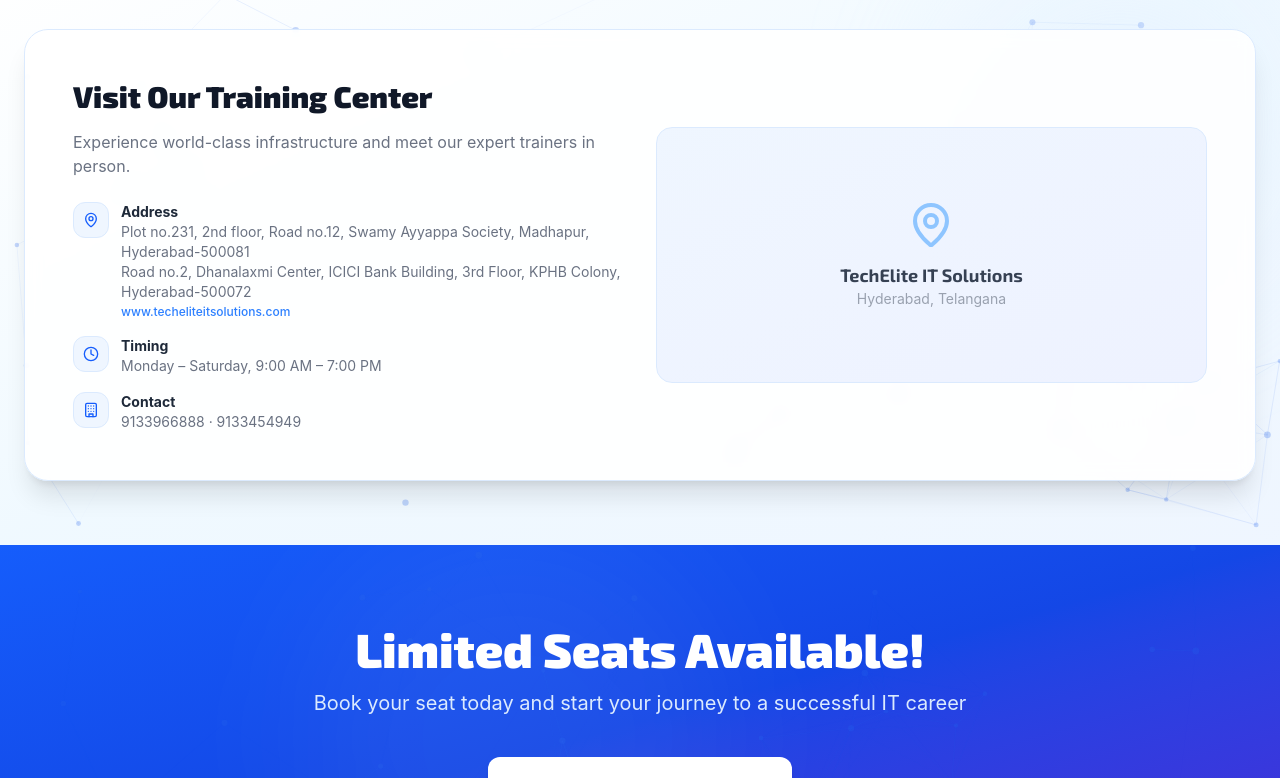
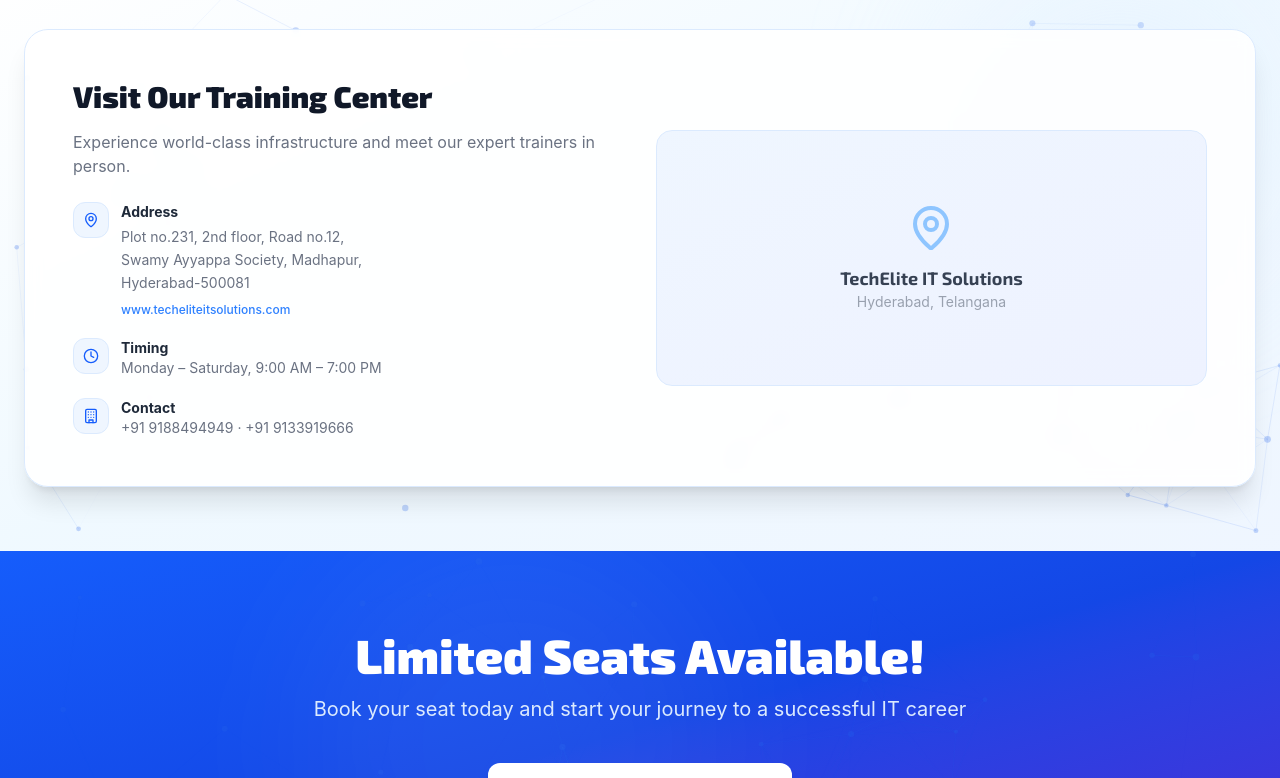
Before and after one commit to JnvdsKushal/TechEliteITSolutions, a React (Vite) app in the folder frontend/: page /courses/offline in a window 1280 px wide. Shown: the part 2004-2782 px from the top of the page. Built offline with nearby package versions, Linux system fonts and the light colour scheme; no server answers.

Commit message:
location fixed

```diff
--- a/frontend/src/app/pages/OfflineCourses.tsx
+++ b/frontend/src/app/pages/OfflineCourses.tsx
@@ -140,23 +140,27 @@
 /* ── Main ────────────────────────────────────────────────────────────────── */
 export function OfflineCourses() {
   const [courses, setCourses] = useState(staticCourses);
-  const [loading, setLoading] = useState(true);
 
   useEffect(() => {
     fetch('/api/courses/offline/')
-      .then(res => res.json())
-      .then(data => { if (data && data.length > 0) setCourses(data); setLoading(false); })
-      .catch(() => setLoading(false));
+      .then(res => {
+        if (!res.ok) {
+          throw new Error(`API error: ${res.status}`);
+        }
+        return res.json();
+      })
+      .then(data => {
+        if (Array.isArray(data) && data.length > 0) {
+          setCourses(data);
+        }
+      })
+      .catch(error => {
+        console.warn(
+          'Could not load courses from backend. Using static courses.',
+          error
+        );
+      });
   }, []);
-
-  if (loading) return (
-    <div className="min-h-screen flex items-center justify-center bg-white">
-      <motion.div animate={{ scale: [1, 1.08, 1], opacity: [0.5, 1, 0.5] }} transition={{ duration: 1.5, repeat: Infinity }}
-        className="text-blue-600 text-xl font-bold" style={{ fontFamily: "'Exo 2', sans-serif" }}>
-        Loading Courses…
-      </motion.div>
-    </div>
-  );
 
   return (
     <div className="min-h-screen bg-white">
@@ -238,47 +242,133 @@
 <section className="relative py-16 overflow-hidden">
   <div className="absolute inset-0 bg-gradient-to-br from-white via-sky-50 to-blue-50" />
   <NetworkBackground />
+
   <div className="absolute inset-0 z-[2] pointer-events-none overflow-hidden">
-          <motion.div className="absolute top-0 right-0 w-80 h-80 bg-blue-100/30 rounded-full blur-3xl"
-            animate={{ scale: [1, 1.1, 1] }} transition={{ duration: 12, repeat: Infinity, ease: 'easeInOut' }} />
+    <motion.div
+      className="absolute top-0 right-0 w-80 h-80 bg-blue-100/30 rounded-full blur-3xl"
+      animate={{ scale: [1, 1.1, 1] }}
+      transition={{ duration: 12, repeat: Infinity, ease: 'easeInOut' }}
+    />
   </div>
+
   <div className="relative z-[3] max-w-7xl mx-auto px-6">
-          <motion.div initial={{ opacity: 0, y: 30 }} whileInView={{ opacity: 1, y: 0 }} viewport={{ once: true }}
-            className="bg-white/90 backdrop-blur-sm rounded-3xl p-8 md:p-12 border border-blue-100 shadow-xl">
+    <motion.div
+      initial={{ opacity: 0, y: 30 }}
+      whileInView={{ opacity: 1, y: 0 }}
+      viewport={{ once: true }}
+      className="bg-white/90 backdrop-blur-sm rounded-3xl p-8 md:p-12 border border-blue-100 shadow-xl"
+    >
       <div className="grid grid-cols-1 md:grid-cols-2 gap-8 items-center">
+
+        {/* Left — Details */}
         <div>
-                <h2 className="text-3xl font-black text-gray-900 mb-4" style={{ fontFamily: "'Exo 2', sans-serif" }}>
+          <h2
+            className="text-3xl font-black text-gray-900 mb-4"
+            style={{ fontFamily: "'Exo 2', sans-serif" }}
+          >
             Visit Our Training Center
           </h2>
-                <p className="text-gray-500 mb-6">Experience world-class infrastructure and meet our expert trainers in person.</p>
-                <div className="space-y-4">
-                  {[
-                    { icon: MapPin,   label: 'Address',  value: 'Plot no.231, 2nd floor, Road no.12, Swamy Ayyappa Society, Madhapur, Hyderabad-500081 \n  Road no.2, Dhanalaxmi Center, ICICI Bank Building, 3rd Floor, KPHB Colony, Hyderabad-500072', sub: 'www.techeliteitsolutions.com' },
-                    { icon: Clock,    label: 'Timing',   value: 'Monday – Saturday, 9:00 AM – 7:00 PM' },
-                    { icon: Building, label: 'Contact',  value: '9133966888 · 9133454949' },
-                  ].map((item, i) => (
-                    <div key={i} className="flex items-start gap-3">
+
+          <p className="text-gray-500 mb-6">
+            Experience world-class infrastructure and meet our expert trainers
+            in person.
+          </p>
+
+          <div className="space-y-5">
+
+            {/* Location */}
+            <div className="flex items-start gap-3">
               <div className="w-9 h-9 rounded-xl bg-blue-50 border border-blue-100 flex items-center justify-center flex-shrink-0">
-                        <item.icon className="text-blue-600" size={16} />
+                <MapPin className="text-blue-600" size={16} />
               </div>
+
               <div>
-                        <div className="font-bold text-gray-800 text-sm">{item.label}</div>
-                        <div className="text-gray-500 text-sm whitespace-pre-line">
-                                {item.value}
+                <div className="font-bold text-gray-800 text-sm mb-1">
+                  Address
                 </div>
-                        {item.sub && <div className="text-xs text-blue-500 font-medium mt-0.5">{item.sub}</div>}
+
+                <div className="text-gray-500 text-sm leading-relaxed">
+                  <div>
+                    Plot no.231, 2nd floor, Road no.12,
+                    <br />
+                    Swamy Ayyappa Society, Madhapur,
+                    <br />
+                    Hyderabad-500081
+                  </div>
+
+                  {/* <div className="mt-3">
+                    Road no.2, Dhanalaxmi Center,
+                    <br />
+                    ICICI Bank Building, 3rd Floor,
+                    <br />
+                    KPHB Colony, Hyderabad-500072
+                  </div> */}
+                </div>
+
+                <div className="text-xs text-blue-500 font-medium mt-2">
+                  www.techeliteitsolutions.com
                 </div>
               </div>
-                  ))}
+            </div>
+
+            {/* Timing */}
+            <div className="flex items-start gap-3">
+              <div className="w-9 h-9 rounded-xl bg-blue-50 border border-blue-100 flex items-center justify-center flex-shrink-0">
+                <Clock className="text-blue-600" size={16} />
+              </div>
+
+              <div>
+                <div className="font-bold text-gray-800 text-sm">
+                  Timing
+                </div>
+
+                <div className="text-gray-500 text-sm">
+                  Monday – Saturday, 9:00 AM – 7:00 PM
                 </div>
               </div>
+            </div>
+
+            {/* Contact */}
+            <div className="flex items-start gap-3">
+              <div className="w-9 h-9 rounded-xl bg-blue-50 border border-blue-100 flex items-center justify-center flex-shrink-0">
+                <Building className="text-blue-600" size={16} />
+              </div>
+
+              <div>
+                <div className="font-bold text-gray-800 text-sm">
+                  Contact
+                </div>
+
+                <div className="text-gray-500 text-sm">
+                  +91 9188494949  · +91 9133919666
+                </div>
+              </div>
+            </div>
+
+          </div>
+        </div>
+
+        {/* Right — Map / Location Card */}
         <div className="bg-gradient-to-br from-blue-50 to-indigo-50 rounded-2xl h-64 flex items-center justify-center border border-blue-100">
           <div className="text-center">
-                  <MapPin className="text-blue-300 mx-auto mb-3" size={48} />
-                  <p className="font-bold text-gray-700 text-lg" style={{ fontFamily: "'Exo 2', sans-serif" }}>TechElite IT Solutions</p>
-                  <p className="text-sm text-gray-400">Hyderabad, Telangana</p>
+            <MapPin
+              className="text-blue-300 mx-auto mb-3"
+              size={48}
+            />
+
+            <p
+              className="font-bold text-gray-700 text-lg"
+              style={{ fontFamily: "'Exo 2', sans-serif" }}
+            >
+              TechElite IT Solutions
+            </p>
+
+            <p className="text-sm text-gray-400">
+              Hyderabad, Telangana
+            </p>
           </div>
         </div>
+
       </div>
     </motion.div>
   </div>
```
Lines whose indentation alone changed are shown as unchanged.
